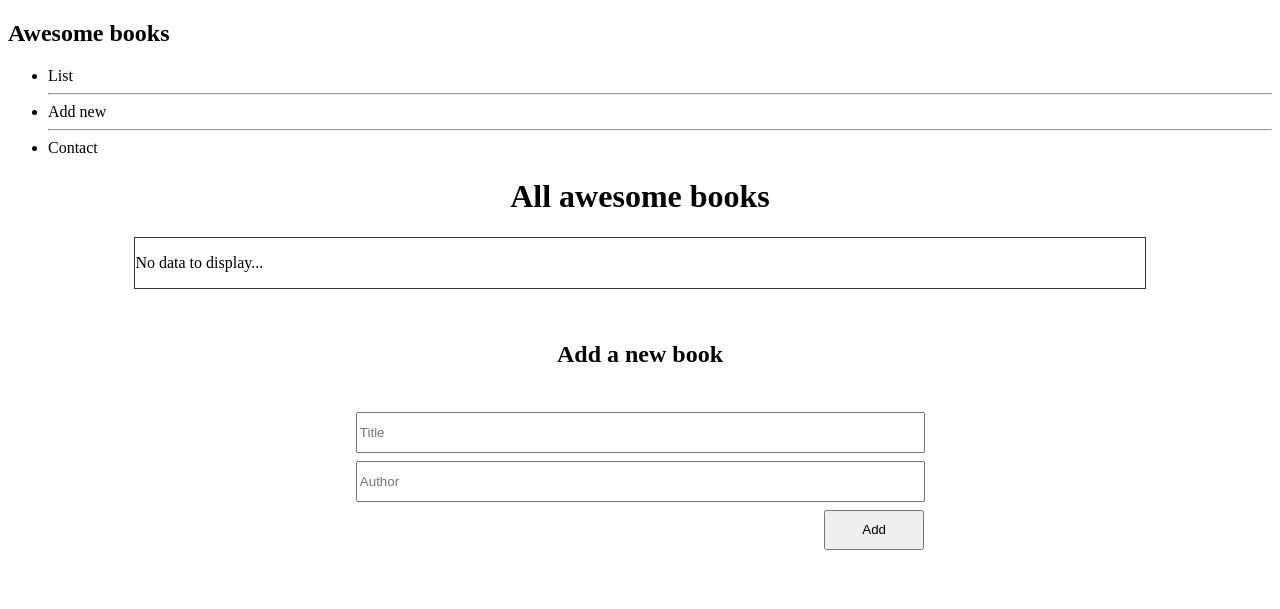
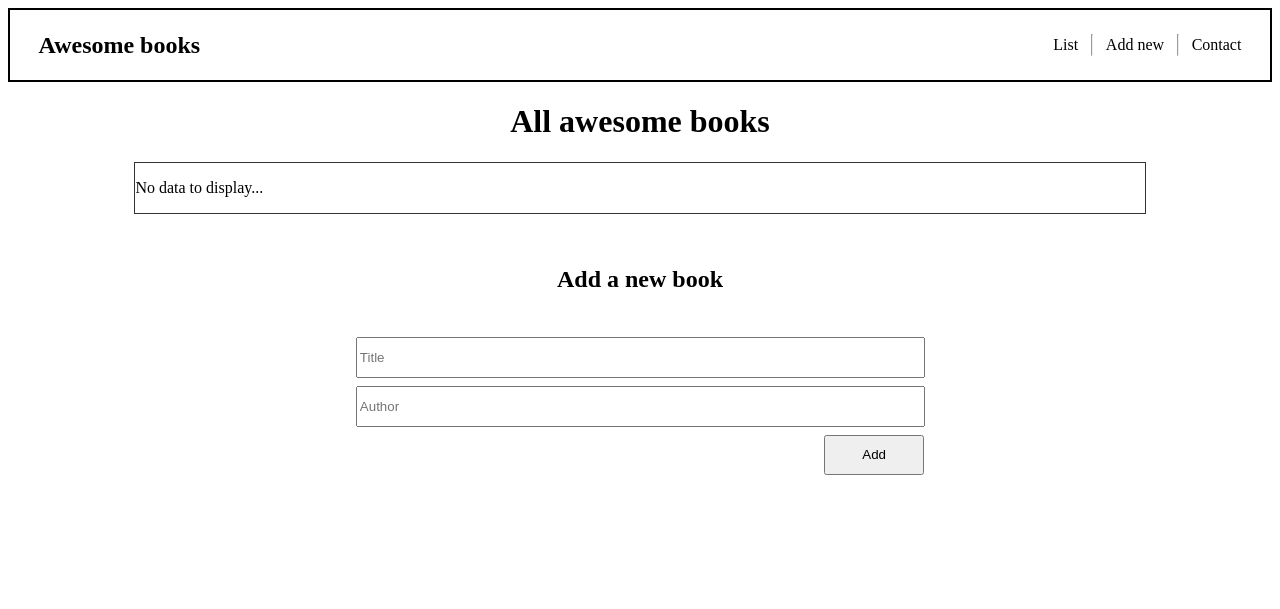
Before and after one commit to gauravgangwarweb/Awesome-Books, a website with bundled scripts: page index.html in a window 1280 px wide. Built offline with nearby package versions, Linux system fonts and the light colour scheme.

Commit message:
Add css for navigation bar

```diff
--- a/css/styles.css
+++ b/css/styles.css
@@ -58,3 +58,26 @@ form {
 .btn-remove {
   padding: 0.4em;
 }
+
+.nav-bar {
+  display: flex;
+  justify-content: space-around;
+  align-items: center;
+  gap: 60%;
+  margin: auto;
+  padding-top: 0;
+  padding-bottom: 0;
+  border: 2px solid black;
+}
+
+.nav-icons {
+  display: flex;
+  list-style: none;
+  align-items: center;
+  gap: 1vw;
+}
+
+.nav-icons .hr {
+  height: 20px;
+  background-color: black;
+}
```
